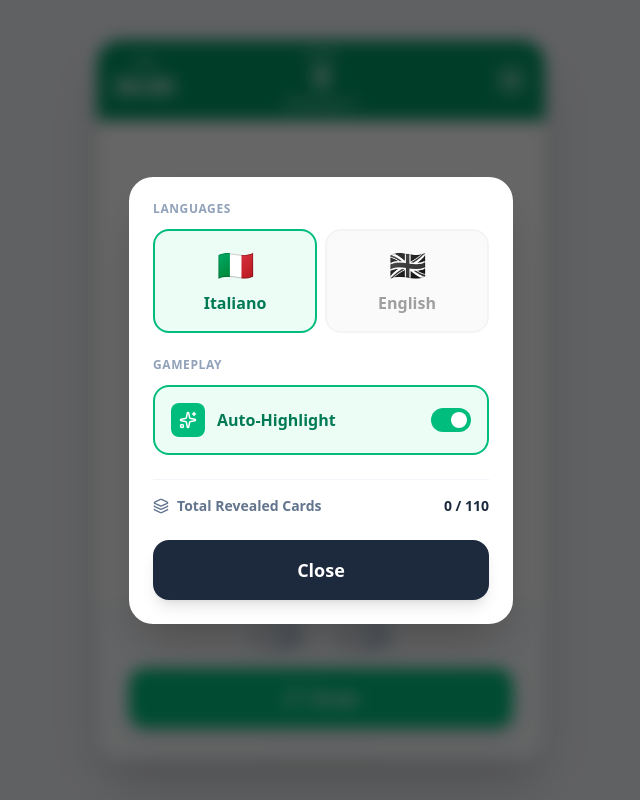
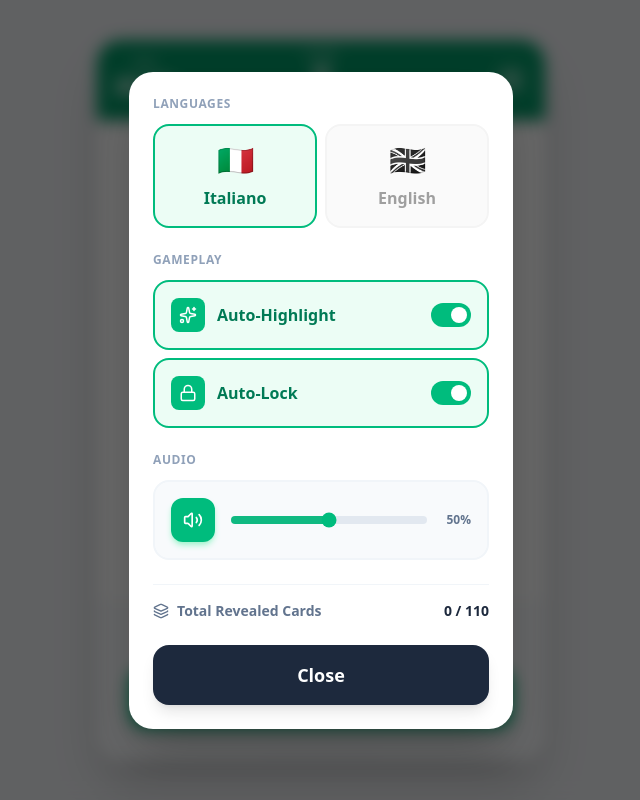
Before and after one commit to Newspada/just-one-it, a React (Vite) app: page / in a window 1280 px wide. Both pictures are taken after a click on the button 830 px from the left and 80 px from the top of the page. Shown: the whole page, without its empty margins (319-959 px from the left). Built offline with nearby package versions, Linux system fonts and the light colour scheme.

Commit message:
feat: Add sound effects and mute toggle
Integrates sound effects for various in-game actions like drawing, correct/incorrect answers, skipping, and winning. Also adds a toggle to mute or unmute sound effects.

```diff
--- a/src/App.tsx
+++ b/src/App.tsx
@@ -3,10 +3,23 @@
  * SPDX-License-Identifier: Apache-2.0
  */
 
-import React, { useState, useEffect, useCallback } from 'react';
-import { Lock, Unlock, RefreshCw, Layers, Trophy, CheckCircle2, XCircle, MinusCircle, Eye, EyeOff, Sparkles, Settings, X, FastForward } from 'lucide-react';
+import React, { useState, useEffect, useCallback, useRef } from 'react';
+import { Lock, Unlock, RefreshCw, Layers, Trophy, CheckCircle2, XCircle, MinusCircle, Eye, EyeOff, Sparkles, Settings, X, FastForward, Volume2, VolumeX } from 'lucide-react';
 import { motion, AnimatePresence } from 'motion/react';
 import confetti from 'canvas-confetti';
+
+// Sound Effects
+const SOUNDS = {
+  DRAW: 'https://assets.mixkit.co/active_storage/sfx/2019/2019-preview.mp3',
+  CORRECT: 'https://assets.mixkit.co/active_storage/sfx/2000/2000-preview.mp3',
+  SKIPPED: 'https://assets.mixkit.co/active_storage/sfx/2575/2575-preview.mp3',
+  WRONG: 'https://assets.mixkit.co/active_storage/sfx/2876/2876-preview.mp3',
+  SWIPE: 'https://assets.mixkit.co/active_storage/sfx/2568/2568-preview.mp3',
+  WIN_PERFECT: 'https://assets.mixkit.co/active_storage/sfx/2012/2012-preview.mp3',
+  WIN_HIGH: 'https://assets.mixkit.co/active_storage/sfx/2011/2011-preview.mp3',
+  WIN_MID: 'https://assets.mixkit.co/active_storage/sfx/2010/2010-preview.mp3',
+  WIN_LOW: 'https://assets.mixkit.co/active_storage/sfx/2043/2043-preview.mp3',
+};
 
 // Types
 interface Item {
@@ -276,14 +289,52 @@ export default function App() {
   const [isAwaitingScore, setIsAwaitingScore] = useState(false);
   const [showSummary, setShowSummary] = useState(false);
   const [summaryData, setSummaryData] = useState({ total: 0, correct: 0, skipped: 0, errors: 0 });
-  const [showEn, setShowEn] = useState(false);
-  const [showIt, setShowIt] = useState(true);
+  const [showEn, setShowEn] = useState<boolean>(() => {
+    const saved = localStorage.getItem('showEn');
+    return saved !== null ? JSON.parse(saved) : false;
+  });
+  const [showIt, setShowIt] = useState<boolean>(() => {
+    const saved = localStorage.getItem('showIt');
+    return saved !== null ? JSON.parse(saved) : true;
+  });
   const [selectedWordIndex, setSelectedWordIndex] = useState<number | null>(null);
   const [timeLeft, setTimeLeft] = useState(30 * 60); // 30 minutes in seconds
   const [isTimerActive, setIsTimerActive] = useState(false);
-  const [autoHighlight, setAutoHighlight] = useState(true);
+  const [autoHighlight, setAutoHighlight] = useState<boolean>(() => {
+    const saved = localStorage.getItem('autoHighlight');
+    return saved !== null ? JSON.parse(saved) : true;
+  });
+  const [autoLock, setAutoLock] = useState<boolean>(() => {
+    const saved = localStorage.getItem('autoLock');
+    return saved !== null ? JSON.parse(saved) : true;
+  });
   const [showSettings, setShowSettings] = useState(false);
   const [viewingIndex, setViewingIndex] = useState(0);
+  const [soundEnabled, setSoundEnabled] = useState<boolean>(() => {
+    const saved = localStorage.getItem('soundEnabled');
+    return saved !== null ? JSON.parse(saved) : true;
+  });
+  const [volume, setVolume] = useState<number>(() => {
+    const saved = localStorage.getItem('volume');
+    return saved !== null ? JSON.parse(saved) : 0.5;
+  });
+
+  // Persist settings
+  useEffect(() => {
+    localStorage.setItem('showEn', JSON.stringify(showEn));
+    localStorage.setItem('showIt', JSON.stringify(showIt));
+    localStorage.setItem('autoHighlight', JSON.stringify(autoHighlight));
+    localStorage.setItem('autoLock', JSON.stringify(autoLock));
+    localStorage.setItem('soundEnabled', JSON.stringify(soundEnabled));
+    localStorage.setItem('volume', JSON.stringify(volume));
+  }, [showEn, showIt, autoHighlight, autoLock, soundEnabled, volume]);
+
+  const playSound = useCallback((url: string) => {
+    if (!soundEnabled) return;
+    const audio = new Audio(url);
+    audio.volume = volume;
+    audio.play().catch(e => console.log('Audio play blocked:', e));
+  }, [soundEnabled, volume]);
 
   // Initialize pool
   const initializePool = useCallback(() => {
@@ -349,17 +400,23 @@ export default function App() {
     setCurrentItem(nextItem);
     setHistory(prev => [newItem, ...prev]);
     setViewingIndex(0);
+    if (autoLock) {
       setIsLocked(true);
+    }
     setIsAwaitingScore(true);
     setSelectedWordIndex(newItem.selectedWordIndex);
     setIsTimerActive(true);
+    playSound(SOUNDS.DRAW);
   };
 
   const handleScore = (score: number) => {
     let actualScore = score;
     let isPenalty = false;
 
-    if (score === -1) {
+    if (score === 1) playSound(SOUNDS.CORRECT);
+    else if (score === 0) playSound(SOUNDS.SKIPPED);
+    else if (score === -1) {
+      playSound(SOUNDS.WRONG);
       actualScore = 0;
       isPenalty = true;
     }
@@ -394,6 +451,11 @@ export default function App() {
           const isPerfect = nextTotal === 13;
           const isHigh = nextTotal >= 11;
           const isMid = nextTotal >= 7;
+
+          if (isPerfect) playSound(SOUNDS.WIN_PERFECT);
+          else if (isHigh) playSound(SOUNDS.WIN_HIGH);
+          else if (isMid) playSound(SOUNDS.WIN_MID);
+          else playSound(SOUNDS.WIN_LOW);
 
           const duration = isPerfect ? 7 * 1000 : isHigh ? 5 * 1000 : isMid ? 3 * 1000 : 1.5 * 1000;
           const multiplier = isPerfect ? 150 : isHigh ? 100 : isMid ? 50 : 20;
@@ -443,9 +505,11 @@ export default function App() {
     if (info.offset.x > swipeThreshold && viewingIndex < history.length - 1) {
       // Swipe Right -> Go to older cards
       setViewingIndex(prev => prev + 1);
+      playSound(SOUNDS.SWIPE);
     } else if (info.offset.x < -swipeThreshold && viewingIndex > 0) {
       // Swipe Left -> Go to newer cards
       setViewingIndex(prev => prev - 1);
+      playSound(SOUNDS.SWIPE);
     }
   };
 
@@ -517,6 +581,7 @@ export default function App() {
                 {/* Gameplay Settings */}
                 <div className="space-y-3">
                   <h3 className="text-xs font-bold uppercase text-slate-400 tracking-wider">Gameplay</h3>
+                  <div className="space-y-2">
                     <button
                       onClick={() => setAutoHighlight(!autoHighlight)}
                       className={`w-full p-4 rounded-2xl border-2 transition-all flex items-center justify-between ${autoHighlight ? 'border-emerald-500 bg-emerald-50 text-emerald-700' : 'border-slate-100 bg-slate-50 text-slate-400'}`}
@@ -531,6 +596,53 @@ export default function App() {
                         <div className={`absolute top-1 w-4 h-4 bg-white rounded-full transition-transform ${autoHighlight ? 'left-5' : 'left-1'}`} />
                       </div>
                     </button>
+
+                    <button
+                      onClick={() => setAutoLock(!autoLock)}
+                      className={`w-full p-4 rounded-2xl border-2 transition-all flex items-center justify-between ${autoLock ? 'border-emerald-500 bg-emerald-50 text-emerald-700' : 'border-slate-100 bg-slate-50 text-slate-400'}`}
+                    >
+                      <div className="flex items-center gap-3">
+                        <div className={`p-2 rounded-lg ${autoLock ? 'bg-emerald-500 text-white' : 'bg-slate-200 text-slate-500'}`}>
+                          <Lock size={18} />
+                        </div>
+                        <span className="font-bold">Auto-Lock</span>
+                      </div>
+                      <div className={`w-10 h-6 rounded-full relative transition-colors ${autoLock ? 'bg-emerald-500' : 'bg-slate-300'}`}>
+                        <div className={`absolute top-1 w-4 h-4 bg-white rounded-full transition-transform ${autoLock ? 'left-5' : 'left-1'}`} />
+                      </div>
+                    </button>
+                  </div>
+                </div>
+
+                {/* Sound Settings */}
+                <div className="space-y-3">
+                  <h3 className="text-xs font-bold uppercase text-slate-400 tracking-wider">Audio</h3>
+                  <div className="p-4 rounded-2xl bg-slate-50 border-2 border-slate-100 flex items-center gap-4">
+                    <button
+                      onClick={() => setSoundEnabled(!soundEnabled)}
+                      className={`p-3 rounded-xl transition-all active:scale-90 ${soundEnabled ? 'bg-emerald-500 text-white shadow-md shadow-emerald-200' : 'bg-slate-200 text-slate-500'}`}
+                      title={soundEnabled ? "Mute" : "Unmute"}
+                    >
+                      {soundEnabled ? <Volume2 size={20} /> : <VolumeX size={20} />}
+                    </button>
+                    <div className="flex-1 flex items-center gap-3">
+                      <input
+                        type="range"
+                        min="0"
+                        max="1"
+                        step="0.01"
+                        value={volume}
+                        onChange={(e) => setVolume(parseFloat(e.target.value))}
+                        className="flex-1 h-2 rounded-lg appearance-none cursor-pointer accent-emerald-500"
+                        style={{
+                          background: `linear-gradient(to right, #10b981 0%, #10b981 ${volume * 100}%, #e2e8f0 ${volume * 100}%, #e2e8f0 100%)`
+                        }}
+                      />
+                      <span className="text-xs font-bold text-slate-500 min-w-[32px] text-right">
+                        {Math.round(volume * 100)}%
+                      </span>
+                    </div>
+                  </div>
                 </div>
 
                 {/* Stats */}
```
Lines whose indentation alone changed are shown as unchanged.
